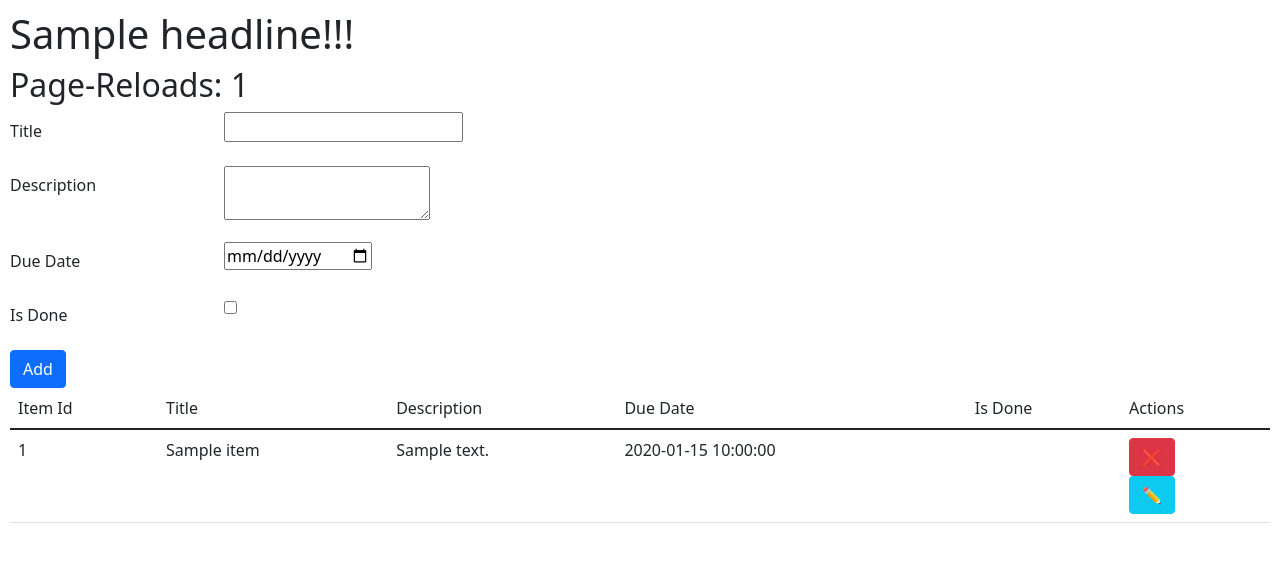
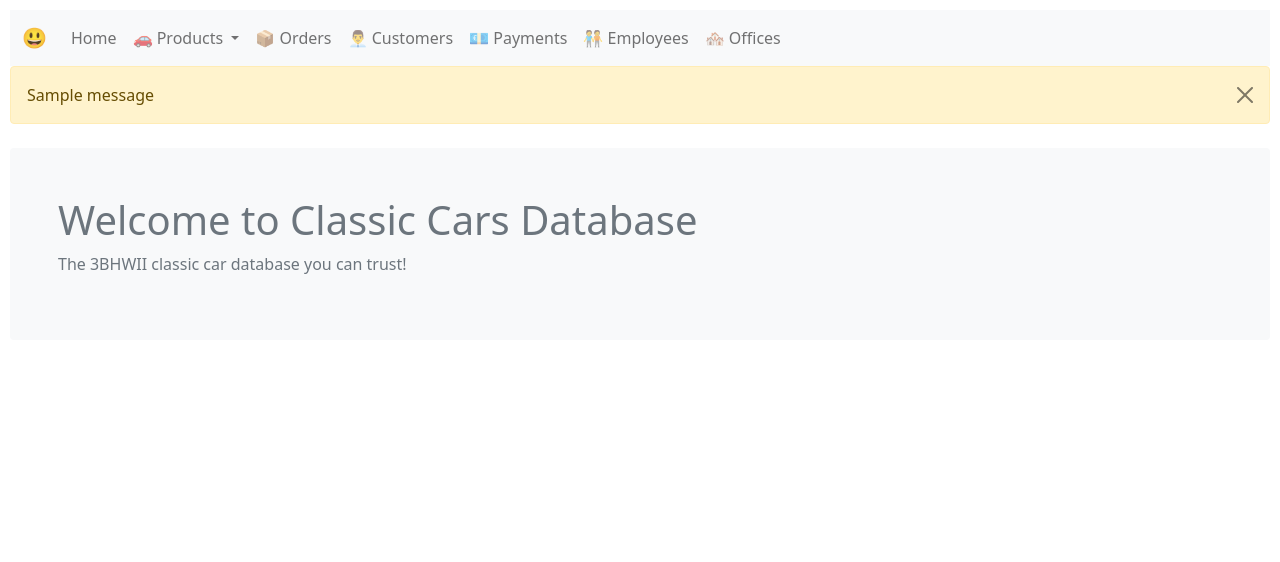
Before and after one commit to SPL21GL/BB_INFI-Project-21, a Flask app: template templates/index.html in a window 1280 px wide. Shown: the top 562 px of the page. Run offline with Flask 2, Linux system fonts and the light colour scheme; the template is opened without the code that fills it: most values are stand-ins (such as "Sample title", 1, 10 or a date in 2020); one stand-in notice (Sample message) is shown; form fields are guessed from the names that the template uses; parts of the project's set-up code (start-up, migrations or seed data) failed here and were passed over.

Commit message:
unbennenung und ordnung

```diff
--- a/DeletItemForm.py
+++ /dev/null
@@ -1,5 +0,0 @@
-from flask_wtf import FlaskForm
-from wtforms.fields.simple import HiddenField
-
-class DeleteItemForm(FlaskForm):
-    itemId = HiddenField("itemId")
--- a/Static/ToDoItems.js
+++ b/Static/ToDoItems.js
@@ -1,24 +1,18 @@
-function deleteItem(button)
-{
+function deleteProduct(element) {
     if(window.confirm("Wollen Sie das Item wirklich löschen"))
     {
-        button.form.submit();
+        element.parentElement.submit();
     }
 }
 
-function showAllToasts()
-{
-    let toastElList = [].slice.call(document.querySelectorAll('.toast'));
-    let toastList = toastElList.map(function (toastEl) {
-        return new bootstrap.Toast(toastEl);
-    });
-
-    //for of schleife hier
-    for (let toast of toastList)
+function deleteOrder(element) {
+    if(window.confirm("Wollen Sie das Item wirklich löschen"))
     {
-        toast.show();
+        element.parentElement.submit();
     }
 }
 
-//funktion hier aufrufen
-showAllToasts();
+
+/*
+document.querySelector("a[href='/products']").classList.add("active")
+*/
--- a/templates/base.html
+++ b/templates/base.html
@@ -2,31 +2,86 @@
 <html lang="en">
 
 <head>
-    <meta charset="UTF-8">
-    <meta http-equiv="X-UA-Compatible" content="IE=edge">
-    <meta name="viewport" content="width=device-width, initial-scale=1.0">
+  <meta charset="UTF-8" />
+  <meta http-equiv="X-UA-Compatible" content="IE=edge" />
+  <meta name="viewport" content="width=device-width, initial-scale=1.0" />
   <title>Document</title>
   <link href="https://cdn.jsdelivr.net/npm/bootstrap@5.1.3/dist/css/bootstrap.min.css" rel="stylesheet"
-        integrity="sha384-1BmE4kWBq78iYhFldvKuhfTAU6auU8tT94WrHftjDbrCEXSU1oBoqyl2QvZ6jIW3" crossorigin="anonymous">
+    integrity="sha384-1BmE4kWBq78iYhFldvKuhfTAU6auU8tT94WrHftjDbrCEXSU1oBoqyl2QvZ6jIW3" crossorigin="anonymous" />
   <style>
     body {
-        padding: 10px
+      padding: 10px;
     }
   </style>
 </head>
 
 <body>
-    <h1>{{headline}}!!!</h1>
 
-    {%block body%}
 
-    {%endblock%}
+  <nav class="navbar navbar-expand-lg navbar-light bg-light">
+    <div class="container-fluid">
+      <a class="navbar-brand" href="#">😃</a>
+      <button class="navbar-toggler" type="button" data-bs-toggle="collapse" data-bs-target="#navbarNavAltMarkup"
+        aria-controls="navbarNavAltMarkup" aria-expanded="false" aria-label="Toggle navigation">
+        <span class="navbar-toggler-icon"></span>
+      </button>
+      <div class="collapse navbar-collapse" id="navbarNavAltMarkup">
+        <div class="navbar-nav">
+          <li class="nav-item">
+            <a class="nav-link" href="/">Home</a>
+          </li>
+
+          <li class="nav-item dropdown">
+            <a class="nav-link dropdown-toggle" href="/products" id="navbarDropdownMenuLink" role="button"
+              data-bs-toggle="dropdown" aria-expanded="false">
+              🚗 Products
+            </a>
+            <ul class="dropdown-menu" aria-labelledby="navbarDropdownMenuLink">
+              <li><a class="dropdown-item" href="/products">Anzeigen</a></li>
+              <li><a class="dropdown-item" href="/products/add">Hinzufügen</a></li>
+            </ul>
+          </li>
+
+          <li class="nav-item">
+            <a class="nav-link" href="/orders">📦 Orders</a>
+          </li>
+          <li class="nav-item">
+            <a class="nav-link" href="/customers">👨‍💼 Customers</a>
+          </li>
+          <li class="nav-item">
+            <a class="nav-link" href="/payments">💶 Payments</a>
+          </li>
+          <li class="nav-item">
+            <a class="nav-link" href="/employees">🧑‍🤝‍🧑 Employees</a>
+          </li>
+          <li class="nav-item">
+            <a class="nav-link" href="/offices">🏘️ Offices</a>
+          </li>
+        </div>
+      </div>
+    </div>
+  </nav>
+
+
+  {% with messages = get_flashed_messages() %}
+  {% if messages %}
+  <div class="alert alert-warning alert-dismissible fade show" role="alert">
+    {% for message in messages %}
+    {{ message }}
+    {% endfor %}
+    <button type="button" class="btn-close" data-bs-dismiss="alert" aria-label="Close"></button>
+  </div>
+  {% endif %}
+  {% endwith %}
+
+
+  {%block body%} {%endblock%}
 
   <script src="https://cdn.jsdelivr.net/npm/bootstrap@5.1.3/dist/js/bootstrap.bundle.min.js"
     integrity="sha384-ka7Sk0Gln4gmtz2MlQnikT1wXgYsOg+OMhuP+IlRH9sENBO0LRn5q+8nbTov4+1p"
     crossorigin="anonymous"></script>
 
-    <script src="/static/todoitems.js"></script>
+  <script src="/static/classicmodels.js"></script>
 </body>
 
 </html>
--- a/templates/index.html
+++ b/templates/index.html
@@ -2,101 +2,9 @@
 
 {%block body%}
 
-<h2>Page-Reloads: {{reload_count}}</h2>
-
-<div class="toast-container">
-
-{% with messages = get_flashed_messages() %}
-    {% if messages %}
-        {% for message in messages %}
-
-
-        <div class="toast align-items-center" role="alert" aria-live="assertive" aria-atomic="true">
-            <div class="d-flex">
-              <div class="toast-body">
-                {{message}}
-             </div>
-              <button type="button" class="btn-close me-2 m-auto" data-bs-dismiss="toast" aria-label="Close"></button>
-            </div>
-          </div>
-
-        {% endfor %}
-    {% endif %}
-{% endwith %}
-
+<div class="mt-4 p-5 bg-light text-secondary rounded">
+  <h1>Welcome to Classic Cars Database</h1>
+  <p>The 3BHWII classic car database you can trust!</p>
 </div>
 
-
-<form method="post">
-    <!-- title -->
-    <!-- description -->
-    <!-- dueDate -->
-    <!-- isDone -->
-
-    {{form.csrf_token}}
-
-    <div class="row mb-3">
-        <label for="title" class="col-sm-2 col-form-label">Title</label>
-        <div class="col-sm-10">
-            {{form.title()}}
-        </div>
-    </div>
-
-    <div class="row mb-3">
-        <label for="description" class="col-sm-2 col-form-label">Description</label>
-        <div class="col-sm-10">
-            {{form.description()}}
-        </div>
-    </div>
-
-    <div class="row mb-3">
-        <label for="dueDate" class="col-sm-2 col-form-label">Due Date</label>
-        <div class="col-sm-10">
-            {{form.dueDate()}}
-        </div>
-    </div>
-
-    <div class="row mb-3">
-        <label for="isDone" class="col-sm-2 col-form-label">Is Done</label>
-        <div class="col-sm-10">
-            {{form.isDone()}}
-        </div>
-    </div>
-
-    <button type="submit" class="btn btn-primary">Add</button>
-</form>
-
-<table class="table">
-    <thead>
-        <tr>
-            <td scope="col">Item Id</td>
-            <td scope="col">Title</td>
-            <td scope="col">Description</td>
-            <td scope="col">Due Date</td>
-            <td scope="col">Is Done</td>
-            <td scope="col">Actions</td>
-        </tr>
-    </thead>
-    <tbody>
-        {%for item in items:%}
-            <tr>
-                <td scope="row">{{item.itemId}}</td>
-                <td>{{item.title}}</td>
-                <td>{{item.description}}</td>
-                <td>{{item.dueDate}}</td>
-                <td>{{item.isDone}}</td>
-                <td>
-                <form method="post" action="/items/delete">
-                    {{form.csrf_token}}
-                    <input type="hidden" id="itemId" name="itemId" value="{{item.itemId}}">
-                    <button class="btn btn-danger" onclick="deleteItem(this); return false;">❌</button>
-                </form>
-                <button class="btn btn-info"
-                    onclick="window.location.href='/editForm?itemid={{item.itemId}}'">✏️</button>
-                </td>
-            </tr>
-        {%endfor%}
-    </tbody>
-</table>
-
 {%endblock%}
```
Also changed, not shown: model/model.py (renamed from model.py), 4 other files. Lines whose indentation alone changed are shown as unchanged.
